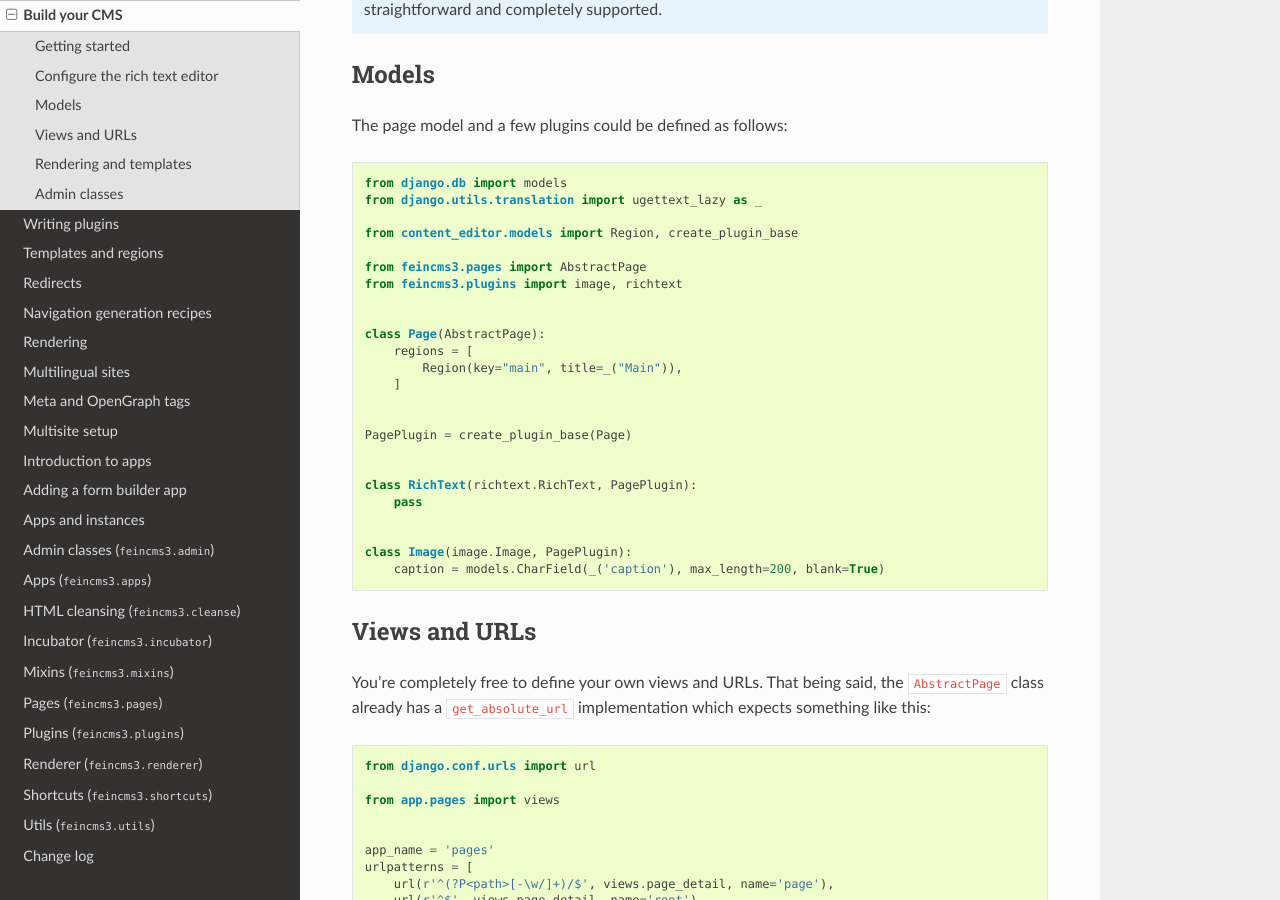
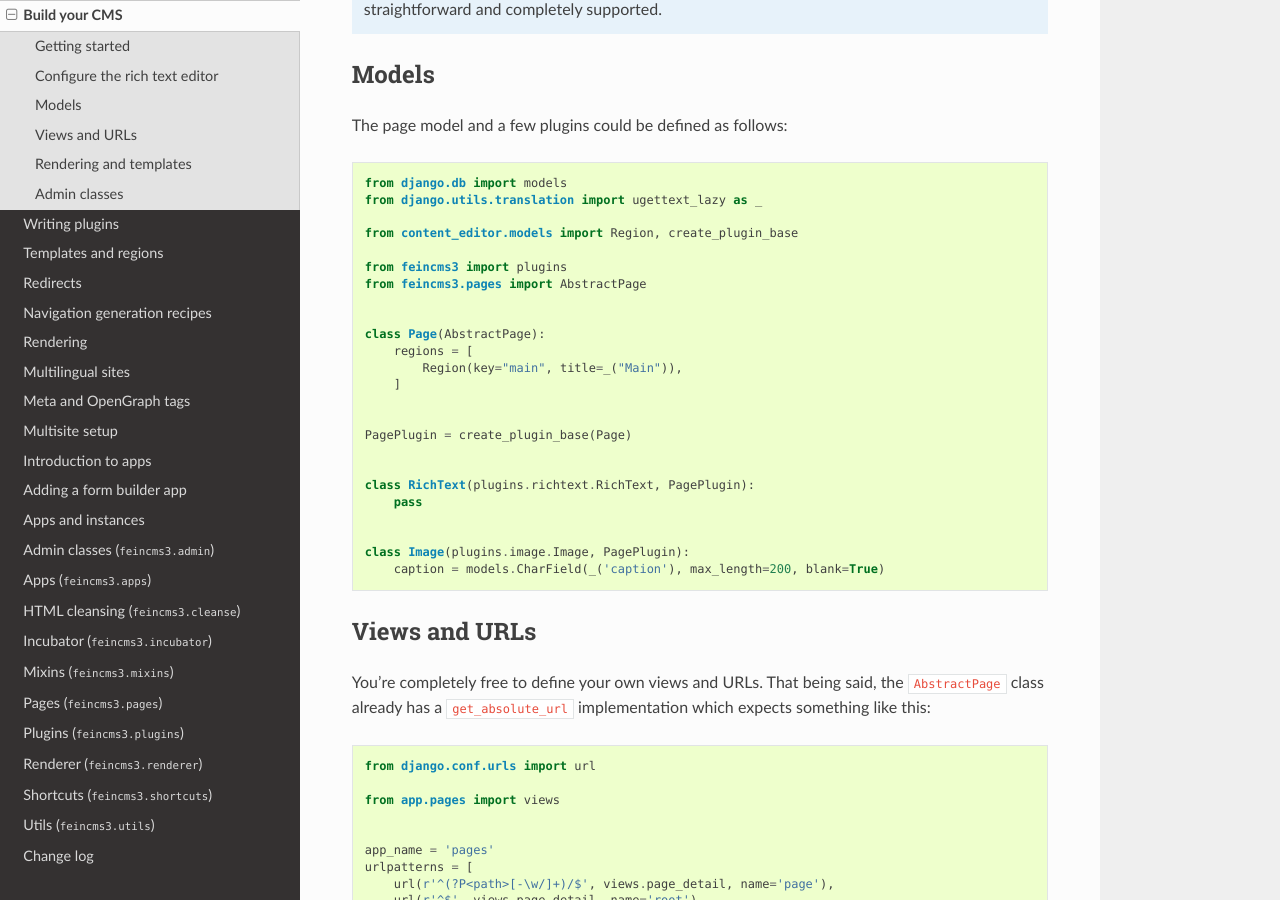
Before and after one commit to feincms/feincms3, a Sphinx documentation site: the page built from docs/build-your-cms.rst, in a window 1280 px wide and 900 px high, scrolled down 1611 px. Built offline with Sphinx 7.4.7 and the Read the Docs theme 2.0.0, drawn with Linux system fonts in a browser that asks for light colours; the version number could not be read and is left out; some of the changed text lies outside the part shown.

Commit message:
Import modules instead of importing from modules

```diff
--- a/CHANGELOG.rst
+++ b/CHANGELOG.rst
@@ -9,7 +9,8 @@ Change log
 - **BACKWARDS INCOMPATIBLE** Removed the imports of plugins into
   ``feincms3.plugins``. Especially with the image plugins is could be
   non-obvious whether the plugin uses django-imagefield or
-  django-versatileimagefield.
+  django-versatileimagefield. For example instead of ``plugins.Image``
+  use ``plugins.image.Image`` now.
 - Moved the documentation from autodoc to a more guide-oriented format.
 - Changed ``TemplatePluginRenderer.render_plugin_in_context`` to raise a
   specific ``PluginNotRegistered`` exception upon encountering
--- a/docs/build-your-cms.rst
+++ b/docs/build-your-cms.rst
@@ -100,8 +100,8 @@ The page model and a few plugins could be defined as follows:
 
     from content_editor.models import Region, create_plugin_base
 
+    from feincms3 import plugins
     from feincms3.pages import AbstractPage
-    from feincms3.plugins import image, richtext
 
 
     class Page(AbstractPage):
@@ -113,11 +113,11 @@ The page model and a few plugins could be defined as follows:
     PagePlugin = create_plugin_base(Page)
 
 
-    class RichText(richtext.RichText, PagePlugin):
+    class RichText(plugins.richtext.RichText, PagePlugin):
         pass
 
 
-    class Image(image.Image, PagePlugin):
+    class Image(plugins.image.Image, PagePlugin):
         caption = models.CharField(_('caption'), max_length=200, blank=True)
 
 
@@ -249,8 +249,8 @@ Here's an example how the ``app.pages.admin`` module might look like:
     from django.contrib import admin
 
     from content_editor.admin import ContentEditor
+    from feincms3 import plugins
     from feincms3.admin import TreeAdmin
-    from feincms3.plugins import image, richtext
 
     from app.pages import models
 
@@ -261,8 +261,8 @@ Here's an example how the ``app.pages.admin`` module might look like:
         raw_id_fields = ["parent"]
 
         inlines = [
-            richtext.RichTextInline.create(models.RichText),
-            image.ImageInline.create(models.Image),
+            plugins.richtext.RichTextInline.create(models.RichText),
+            plugins.image.ImageInline.create(models.Image),
         ]
 
         # fieldsets = ... (Recommended! No example here though. Note
```
Also changed, not shown: 1 other file.
